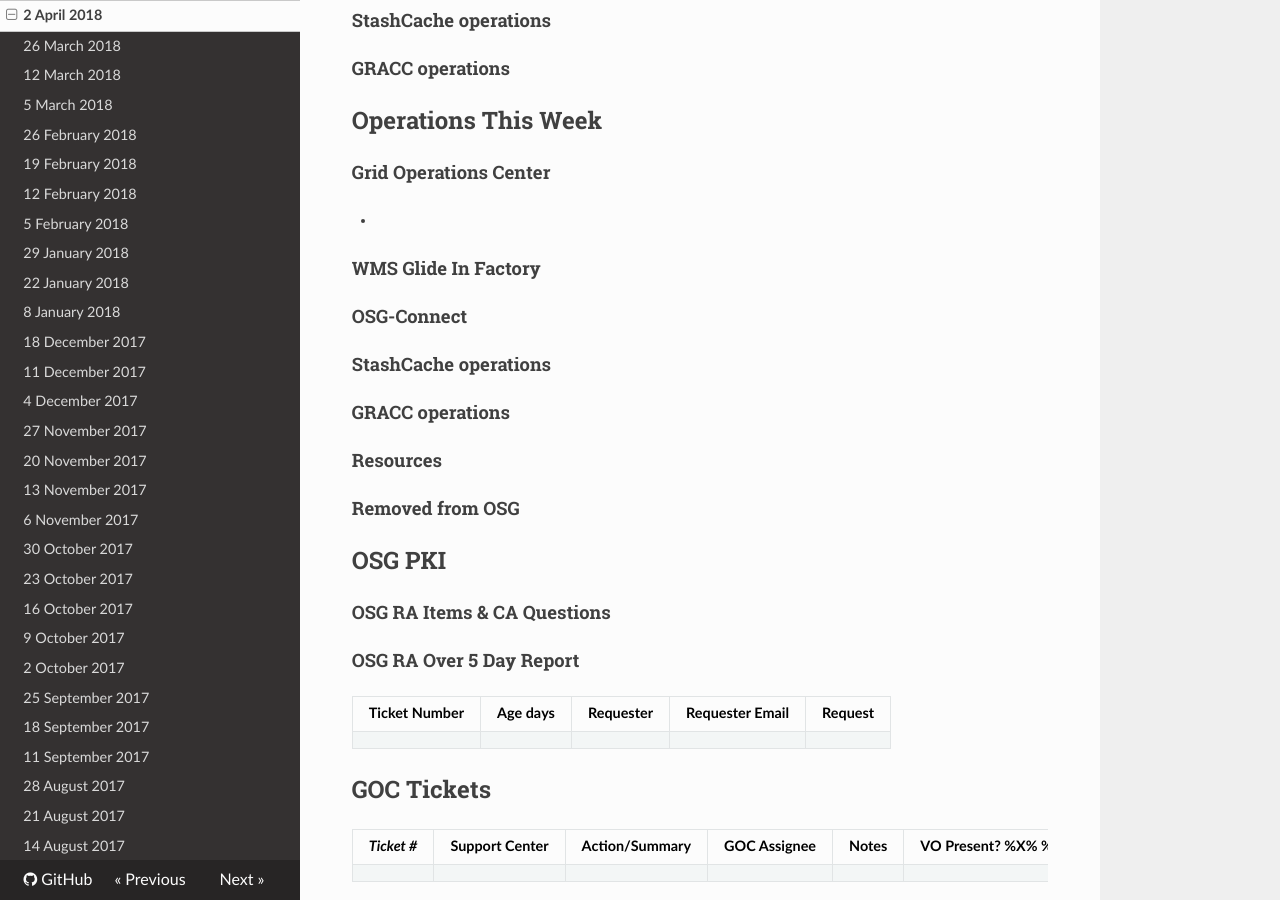
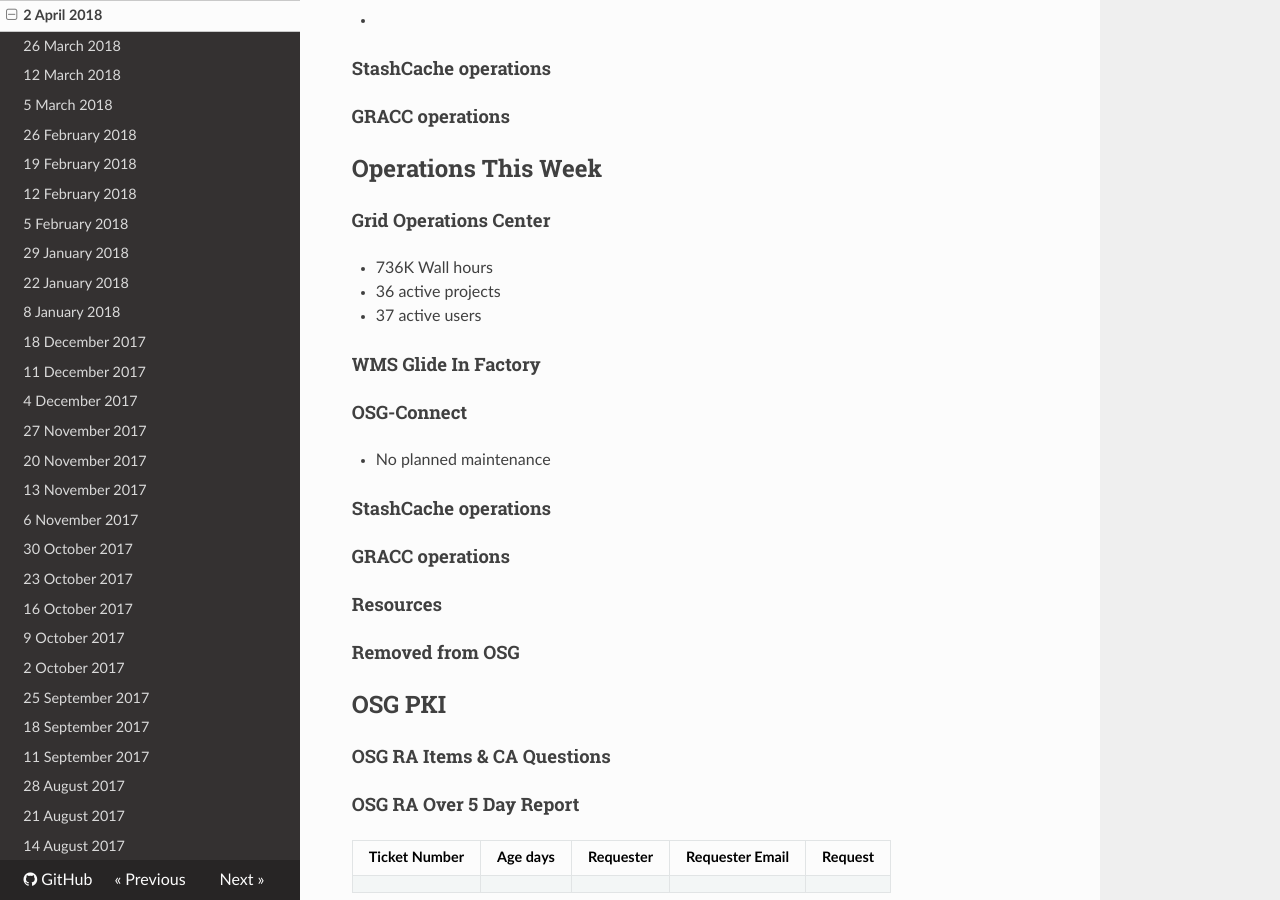
Before and after one commit to osg-htc/operations, an MkDocs documentation site: the page built from docs/WeeklyMinutes/02Apr2018.md, in a window 1280 px wide and 900 px high, scrolled down 907 px. Built offline with MkDocs 1.6.1, drawn with Linux system fonts in a browser that asks for light colours; nearby versions of some CDN libraries; old or Windows-style settings are respelled for this version of MkDocs.

Commit message:
OSG Connect updates

```diff
--- a/docs/WeeklyMinutes/02Apr2018.md
+++ b/docs/WeeklyMinutes/02Apr2018.md
@@ -25,6 +25,7 @@
 #### WMS Glide In Factory
 
 #### OSG-Connect
+   *
 
 #### StashCache operations
 
@@ -33,11 +34,15 @@
 ## Operations This Week
 
 #### Grid Operations Center
-   *
+   * 736K Wall hours
+   * 36 active projects
+   * 37 active users
+
 
 #### WMS Glide In Factory
 
 #### OSG-Connect
+   * No planned maintenance
 
 #### StashCache operations
 
```
